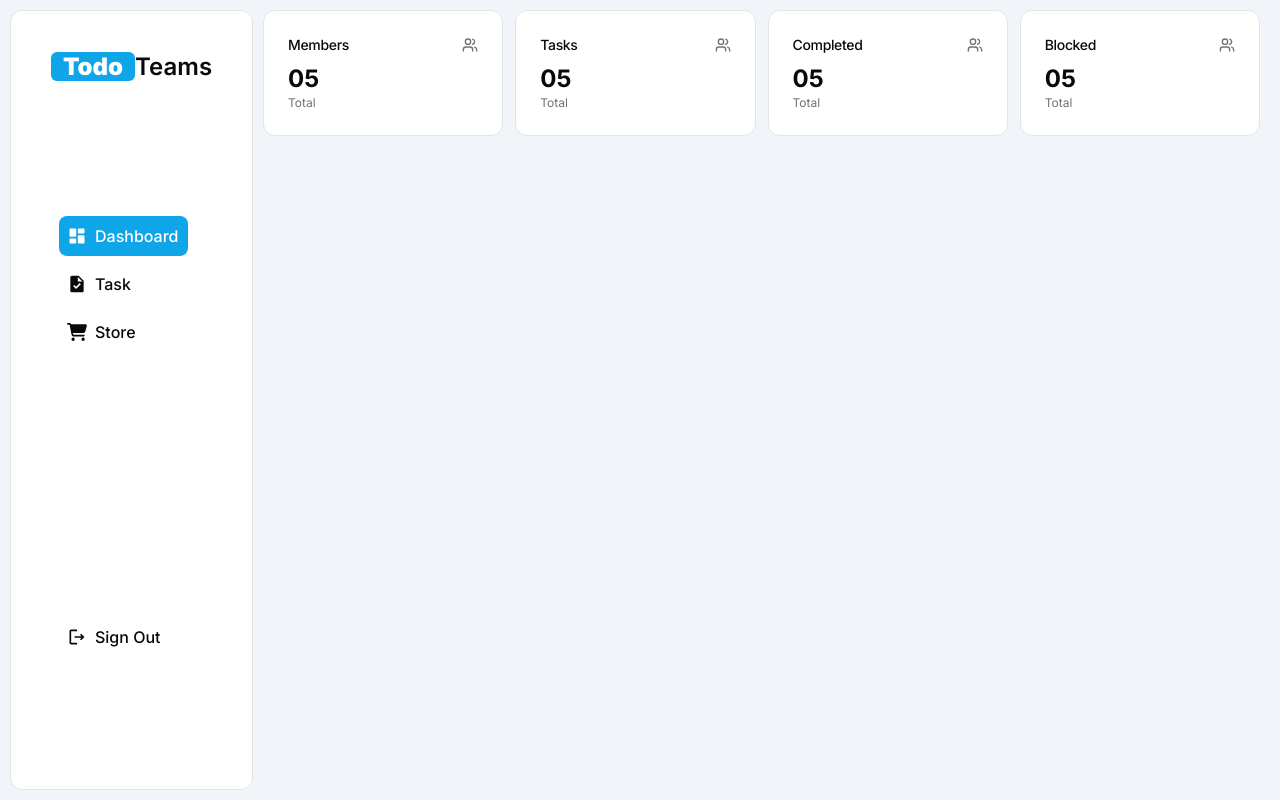
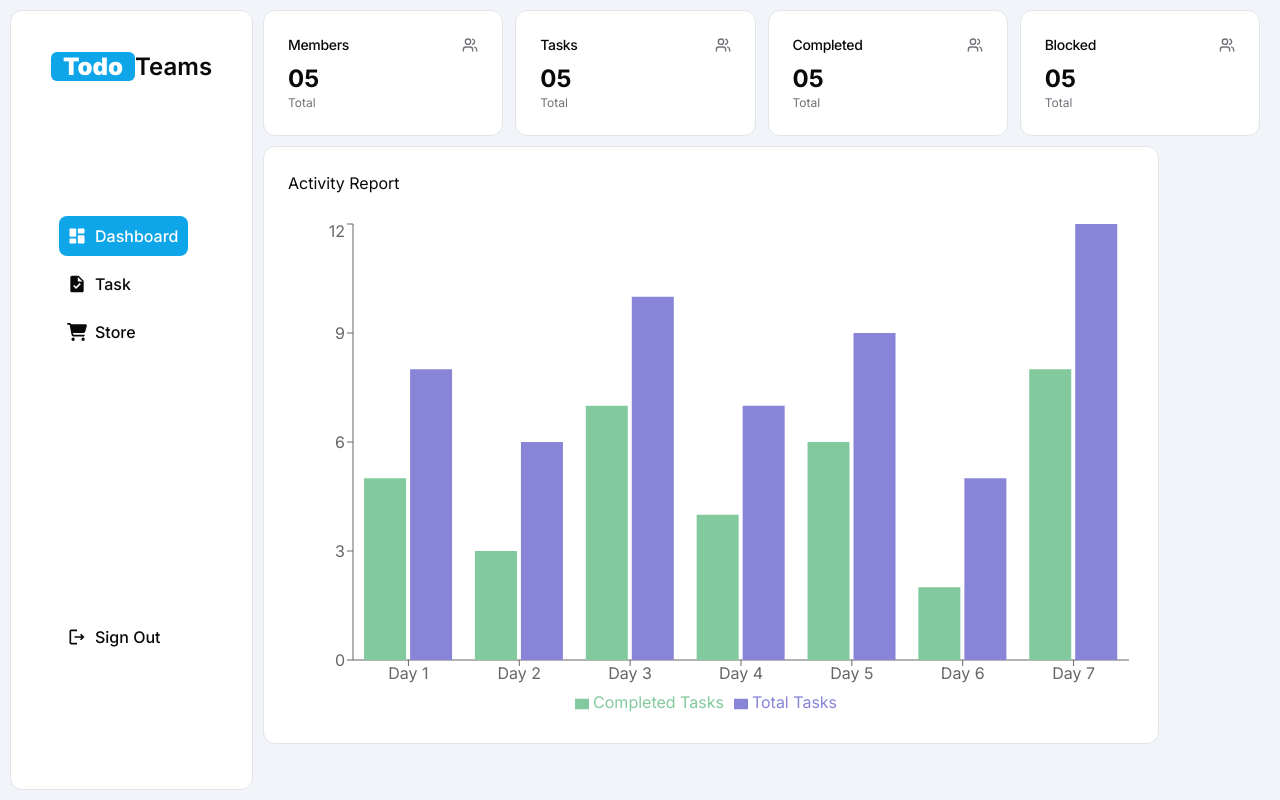
Before and after one commit to jethrocadang/next-todo-list, a Next.js app: page /dashboard in a window 1280 px wide. Built offline with nearby package versions, Linux system fonts and the light colour scheme.

Commit message:
dashboard:[added dashboard bar chart]

```diff
--- a/src/app/dashboard/_components/bar-chart.tsx
+++ b/src/app/dashboard/_components/bar-chart.tsx
@@ -0,0 +1,45 @@
+"use client";
+
+import { Card, CardContent, CardHeader } from "@/components/ui/card";
+import {
+  BarChart,
+  ResponsiveContainer,
+  Bar,
+  XAxis,
+  YAxis,
+  Tooltip,
+  Legend,
+  CartesianGrid,
+} from "recharts";
+
+const Chart = () => {
+  const activity = [
+    { name: "Day 1", completed: 5, total: 8 },
+    { name: "Day 2", completed: 3, total: 6 },
+    { name: "Day 3", completed: 7, total: 10 },
+    { name: "Day 4", completed: 4, total: 7 },
+    { name: "Day 5", completed: 6, total: 9 },
+    { name: "Day 6", completed: 2, total: 5 },
+    { name: "Day 7", completed: 8, total: 12 },
+  ];
+
+  return (
+    <Card className="w-full max-w-4xl mt-2.5">
+      <CardHeader>Activity Report</CardHeader>
+      <CardContent>
+        <ResponsiveContainer width={"100%"} height={500}>
+          <BarChart data={activity}>
+            <XAxis dataKey="name" />
+            <YAxis />
+            <Tooltip />
+            <Legend />
+            <Bar dataKey="completed" fill="#82ca9d" name="Completed Tasks" />
+            <Bar dataKey="total" fill="#8884d8" name="Total Tasks" />
+          </BarChart>
+        </ResponsiveContainer>
+      </CardContent>
+    </Card>
+  );
+};
+
+export default Chart;
--- a/src/app/dashboard/page.tsx
+++ b/src/app/dashboard/page.tsx
@@ -1,12 +1,13 @@
-
-import { Users } from "lucide-react";
-import DataCard from "./_components/data-card";
 import Cards from "./_components/cards";
+import Chart from "./_components/bar-chart";
 
 const HomePage = () => {
   return (
-    <div className=" h-full w-full p-2.5">
-      <Cards/>
+    <div className="h-full w-full p-2.5">
+      <Cards />
+      <div>
+        <Chart />
+      </div>
     </div>
   );
 };
```
